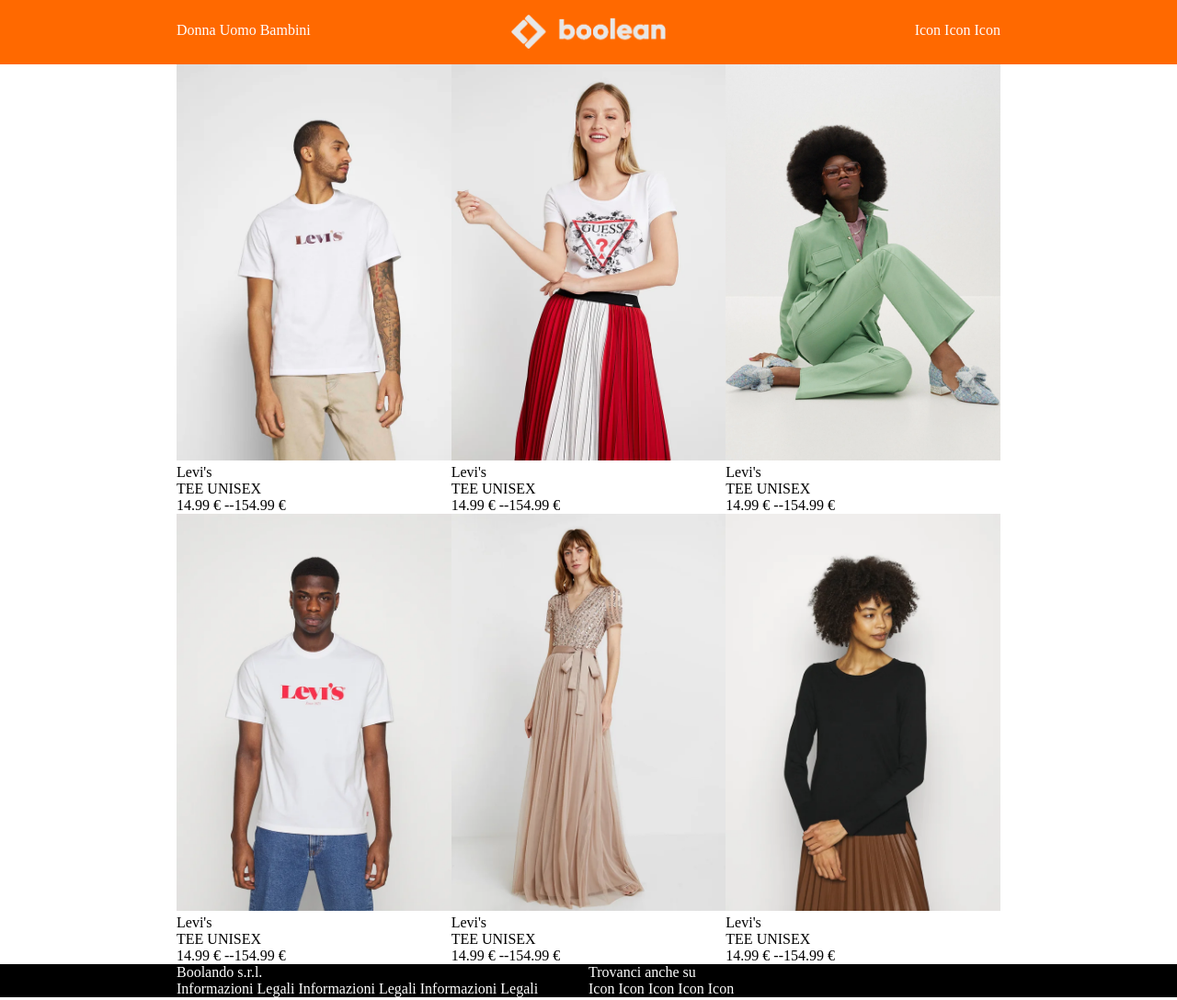
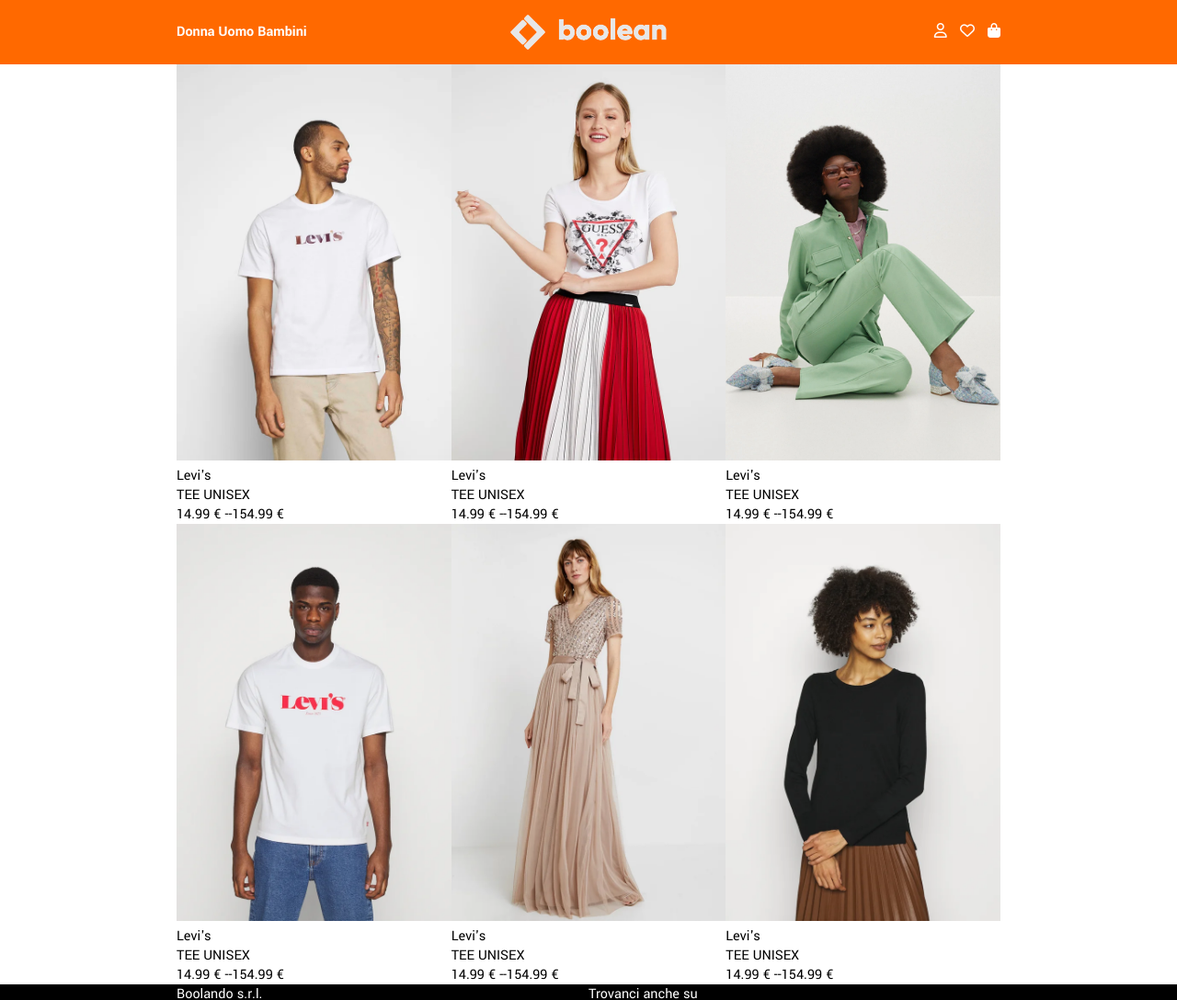
Before and after one commit to Yuri-Punzo/html-css-boolando, a plain HTML site: page index.html in a window 1280 px wide. Shown: the top 1088 px of the page at 92% size. Drawn offline with Linux system fonts and the light colour scheme.

Commit message:
boolando-header completed

```diff
--- a/assets/css/style.css
+++ b/assets/css/style.css
@@ -72,6 +72,10 @@
 
 /* #endregion Utility */
 
+body{
+    font-family: 'Yantramanav', sans-serif;
+}
+
 header {
     height: 70px;
     /* VEDI SE SI PUO EVITARE QUESTA COSA DELL'ALTEZZA */
@@ -85,7 +89,7 @@ a {
 .body_type,
 .personal_area {
     margin: 1.5rem 0;
-
+    font-size: 16px;
 }
 
 .boolean_logo {
@@ -97,6 +101,10 @@ a {
     text-align: right;
 }
 
+.icons{
+    margin-left: 10px;
+}
+
 
 .card>img {
     width: 100%;
--- a/index.html
+++ b/index.html
@@ -5,6 +5,10 @@
     <meta charset="UTF-8">
     <meta http-equiv="X-UA-Compatible" content="IE=edge">
     <meta name="viewport" content="width=device-width, initial-scale=1.0">
+    <link rel="preconnect" href="https://fonts.googleapis.com">
+    <link rel="preconnect" href="https://fonts.gstatic.com" crossorigin>
+    <link href="https://fonts.googleapis.com/css2?family=Yantramanav:wght@400;700&display=swap" rel="stylesheet">
+    <script src="https://kit.fontawesome.com/48d660b4b7.js" crossorigin="anonymous"></script>
     <link rel="stylesheet" href="./assets/css/style.css">
     <title>Boolando</title>
 </head>
@@ -16,9 +20,9 @@
             <div class="row">
                 <div class="col_4">
                     <nav class="body_type">
-                        <a href="#">Donna</a>
-                        <a href="#">Uomo</a>
-                        <a href="#">Bambini</a>
+                        <a href="#"><strong>Donna</strong></a>
+                        <a href="#"><strong>Uomo</strong></a>
+                        <a href="#"><strong>Bambini</strong></a>
                     </nav>
                 </div>
 
@@ -28,10 +32,9 @@
 
                 <div class="col_4">
                     <nav class="personal_area">
-                        <a href="#">Icon</a>
-                        <a href="#">Icon</a>
-                        <a href="#">Icon</a>
-                    </nav>
+                        <a class="icons" href="#"><i class="fa-regular fa-user"></i></a>
+                        <a class="icons" href="#"><i class="fa-regular fa-heart"></i></a>
+                        <a class="icons" href="#"><i class="fa-solid fa-bag-shopping"></i></a>
                 </div>
 
             </div>
```
